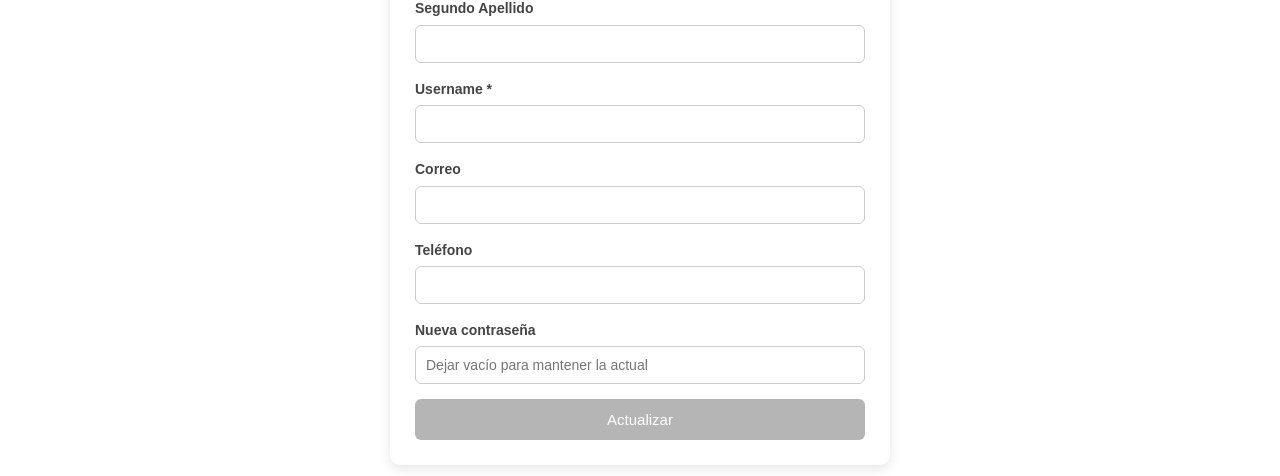
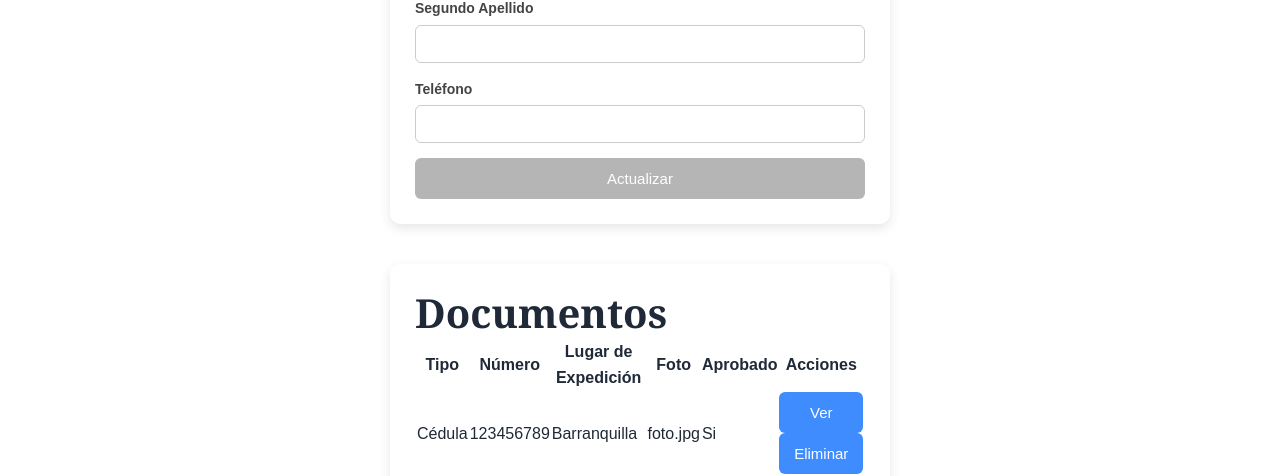
Before and after one commit to Sxnty-19/InnT_Angular, an Angular app: page /perfil in a window 1280 px wide. Shown: the part 435-911 px from the top of the page. Built offline with nearby package versions, Linux system fonts and the light colour scheme; no server answers.

Commit message:
Fix Perfil

```diff
--- a/src/app/pages/perfil/perfil.html
+++ b/src/app/pages/perfil/perfil.html
@@ -31,23 +31,8 @@
         </div>
 
         <div>
-            <label>Username *</label>
-            <input type="text" formControlName="username">
-        </div>
-
-        <div>
-            <label>Correo</label>
-            <input type="email" formControlName="correo">
-        </div>
-
-        <div>
             <label>Teléfono</label>
             <input type="text" formControlName="telefono">
-        </div>
-
-        <div>
-            <label>Nueva contraseña</label>
-            <input type="password" formControlName="password" placeholder="Dejar vacío para mantener la actual">
         </div>
 
         <button type="submit" [disabled]="perfilForm.invalid">
--- a/src/app/pages/perfil/perfil.ts
+++ b/src/app/pages/perfil/perfil.ts
@@ -30,14 +30,10 @@ export class Perfil {
       segundo_nombre: [''],
       primer_apellido: ['', Validators.required],
       segundo_apellido: [''],
-      username: ['', Validators.required],
-      correo: [''],
-      telefono: [''],
-      password: ['', Validators.minLength(6)]
+      telefono: ['']
     });
 
     this.cargarDatosUsuario();
-
   }
 
   cargarDatosUsuario() {
@@ -45,7 +41,6 @@ export class Perfil {
     this.usuarioService.getUsuarioToken().subscribe((res: any) => {
 
       const user = res.data;
-
       this.usuarioActual = user;
 
       this.perfilForm.patchValue({
@@ -54,10 +49,9 @@ export class Perfil {
         primer_apellido: user[4],
         segundo_apellido: user[5],
         telefono: user[6],
-        correo: user[7],
-        username: user[8]
       });
 
+      this.cd.detectChanges();
     });
 
   }
@@ -65,25 +59,17 @@ export class Perfil {
   actualizarUsuario() {
 
     const data = {
-      ...this.usuarioActual,
-      ...this.perfilForm.value
+      primer_nombre: this.perfilForm.value.primer_nombre,
+      segundo_nombre: this.perfilForm.value.segundo_nombre,
+      primer_apellido: this.perfilForm.value.primer_apellido,
+      segundo_apellido: this.perfilForm.value.segundo_apellido,
+      telefono: this.perfilForm.value.telefono
     };
-
-    if (!data.password) {
-      data.password = this.usuarioActual[9];
-    }
 
     this.usuarioService.updateUsuario(data).subscribe({
 
       next: () => {
-
-        alert("Usuario actualizado correctamente: Algunos cambios pueden requerir que vuelvas a iniciar sesión.");
-
-        // limpiar campo contraseña
-        this.perfilForm.patchValue({
-          password: ''
-        });
-
+        alert("Usuario actualizado correctamente");
       },
 
       error: (err) => {
```
